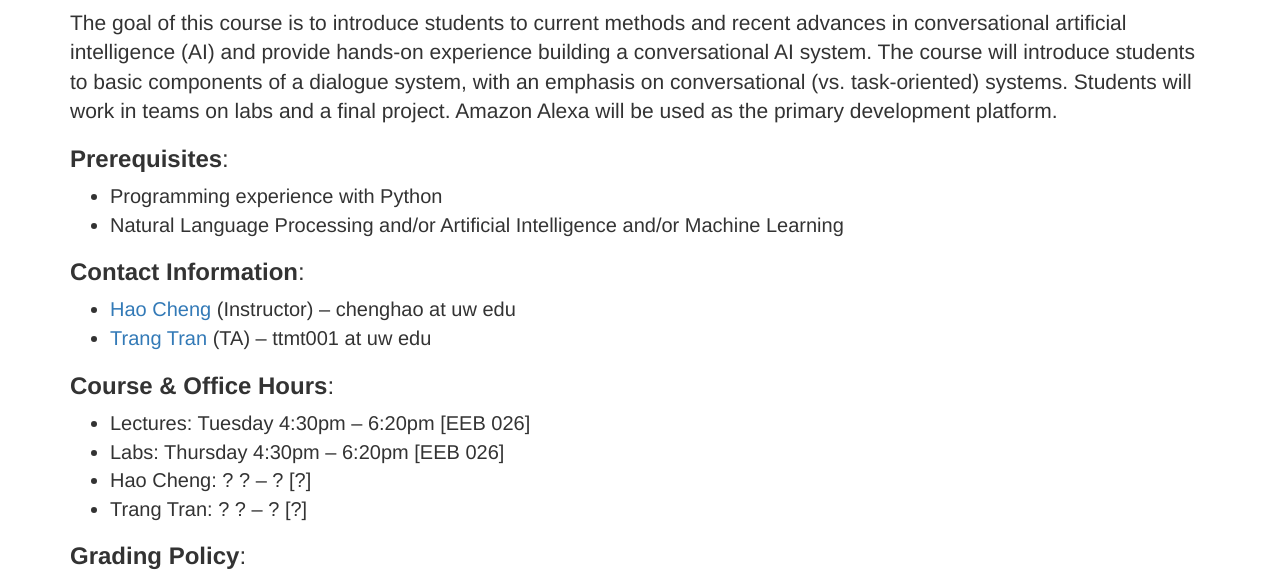
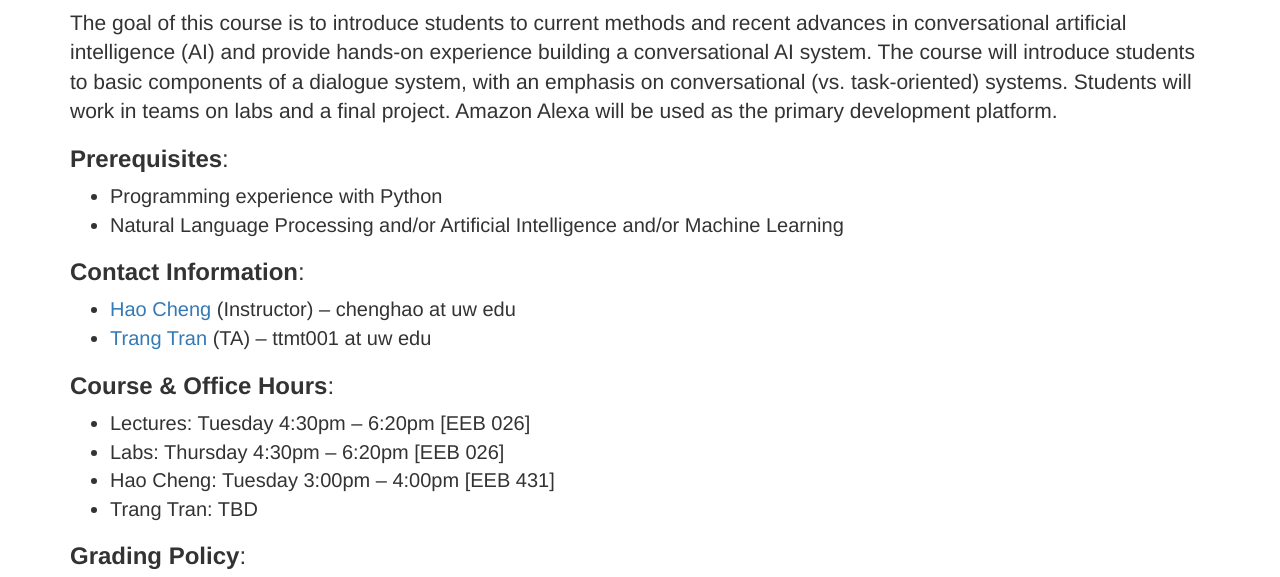
Before and after one commit to hao-cheng/ee596_spr2019, a plain HTML site: page index.html in a window 1280 px wide. Shown: the part 165-742 px from the top of the page. Drawn offline with Linux system fonts and the light colour scheme.

Commit message:
add office hours

```diff
--- a/index.html
+++ b/index.html
@@ -82,8 +82,8 @@
 								<ul style="font-size:20px;">
 									<li>Lectures: Tuesday 4:30pm &ndash; 6:20pm [EEB 026]</li>
 									<li>Labs: Thursday 4:30pm &ndash; 6:20pm [EEB 026]</li>
-									<li>Hao Cheng: ? ? &ndash; ? [?] </li>
-									<li>Trang Tran: ? ? &ndash; ? [?]</li>
+									<li>Hao Cheng: Tuesday 3:00pm &ndash; 4:00pm [EEB 431]</li>
+									<li>Trang Tran: TBD </li>
 								</ul>
 								<p></p>
 
```
